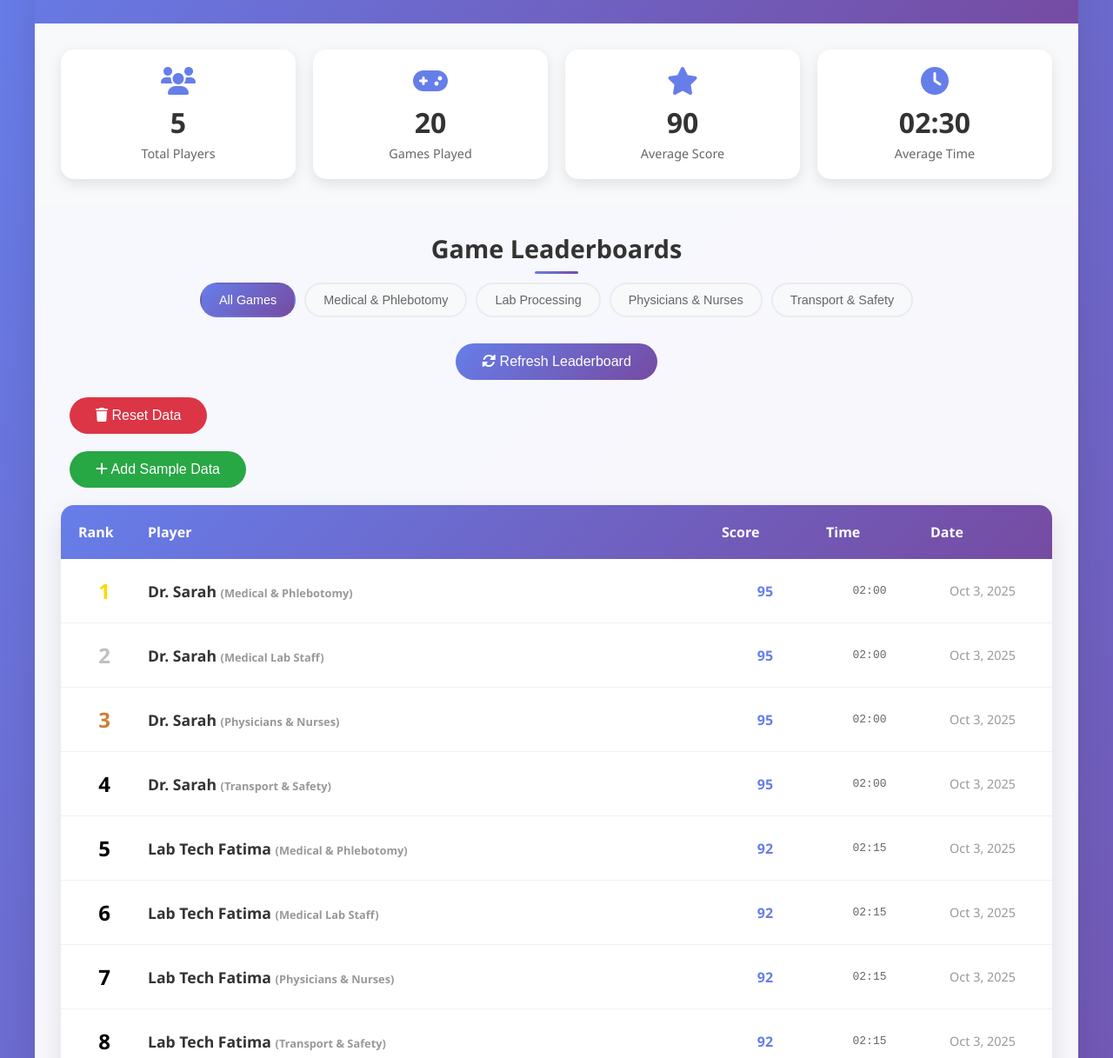
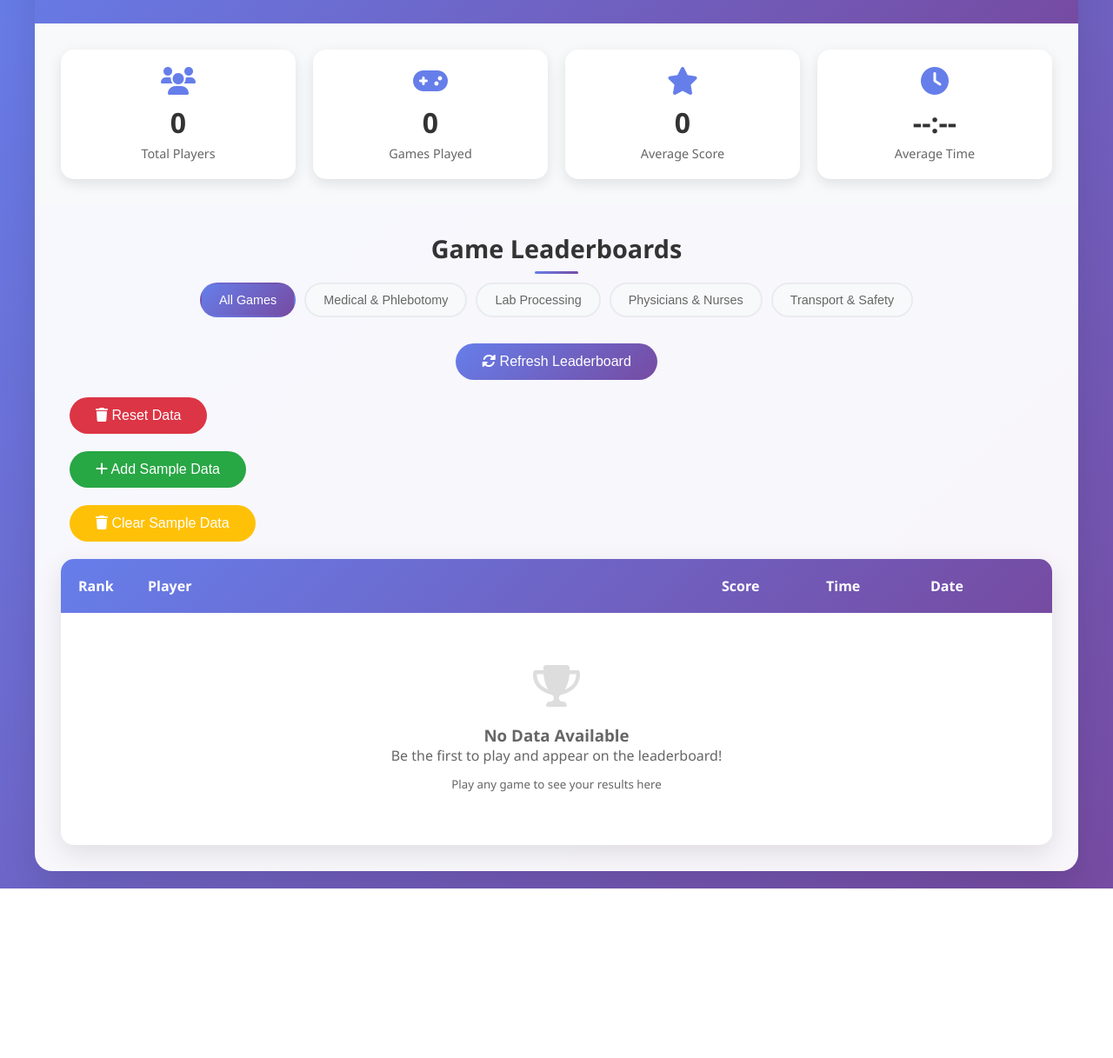
Before and after one commit to zazaxm/chemistry-lab-games, a website: page leaderboard.html in a window 1280 px wide. Shown: the part 142-1359 px from the top of the page at 87% size. After the commit the page ends 1164 px from the top, so only its background shows below. Drawn offline with Linux system fonts and the light colour scheme.

Commit message:
Update leaderboard.html

```diff
--- a/leaderboard.html
+++ b/leaderboard.html
@@ -344,6 +344,9 @@
                 <button class="refresh-btn" onclick="addSampleData()" style="background: #28a745; margin-left: 10px;">
                     <i class="fas fa-plus"></i> Add Sample Data
                 </button>
+                <button class="refresh-btn" onclick="clearSampleData()" style="background: #ffc107; margin-left: 10px;">
+                    <i class="fas fa-trash"></i> Clear Sample Data
+                </button>
             </div>
 
             <div class="leaderboard-table">
@@ -435,33 +438,16 @@
                     this.leaderboards[gameType] = data ? JSON.parse(data) : [];
                 });
 
-                // Add sample data if no data exists
-                this.addSampleData();
+                // Don't add sample data automatically
+                // Only show real data from Firebase or localStorage
 
                 this.displayLeaderboard();
             }
 
             addSampleData() {
-                const hasData = Object.values(this.leaderboards).some(entries => entries.length > 0);
-
-                if (!hasData) {
-                    // Add sample data for demonstration
-                    const sampleData = [
-                        { player: 'Dr. Sarah', score: 95, time: 120000, date: new Date().toISOString() },
-                        { player: 'Nurse Ahmed', score: 88, time: 150000, date: new Date().toISOString() },
-                        { player: 'Lab Tech Fatima', score: 92, time: 135000, date: new Date().toISOString() },
-                        { player: 'Dr. Mohammed', score: 87, time: 180000, date: new Date().toISOString() },
-                        { player: 'Nurse Layla', score: 90, time: 165000, date: new Date().toISOString() }
-                    ];
-
-                    // Add sample data to each game type
-                    Object.keys(this.gameData).forEach(gameType => {
-                        if (this.leaderboards[gameType].length === 0) {
-                            this.leaderboards[gameType] = [...sampleData];
-                            localStorage.setItem(`leaderboard_${gameType}`, JSON.stringify(this.leaderboards[gameType]));
-                        }
-                    });
-                }
+                // Only add sample data if explicitly requested
+                // Don't add automatically
+                console.log('Sample data function available but not auto-triggered');
             }
 
             displayLeaderboard() {
@@ -498,6 +484,9 @@
                             <i class="fas fa-trophy"></i>
                             <h3>No Data Available</h3>
                             <p>Be the first to play and appear on the leaderboard!</p>
+                            <p style="margin-top: 10px; color: #666;">
+                                <small>Play any game to see your results here</small>
+                            </p>
                         </div>
                     `;
                     return;
@@ -679,6 +668,33 @@
             alert('Sample data has been added!');
         }
 
+        async function clearSampleData() {
+            if (confirm('Are you sure you want to clear all sample data? This will remove fake names and scores.')) {
+                // Clear Firebase data if available
+                if (typeof db !== 'undefined') {
+                    try {
+                        const snapshot = await db.collection('scores').get();
+                        const batch = db.batch();
+                        snapshot.docs.forEach(doc => {
+                            batch.delete(doc.ref);
+                        });
+                        await batch.commit();
+                        console.log('Firebase sample data cleared');
+                    } catch (error) {
+                        console.log('Firebase error:', error);
+                    }
+                }
+
+                // Clear localStorage data
+                Object.keys(leaderboardManager.gameData).forEach(gameType => {
+                    localStorage.removeItem(`leaderboard_${gameType}`);
+                });
+
+                leaderboardManager.loadLeaderboards();
+                alert('Sample data has been cleared! Now only real game results will show.');
+            }
+        }
+
         function goBack() {
             window.location.href = 'index.html';
         }
```
